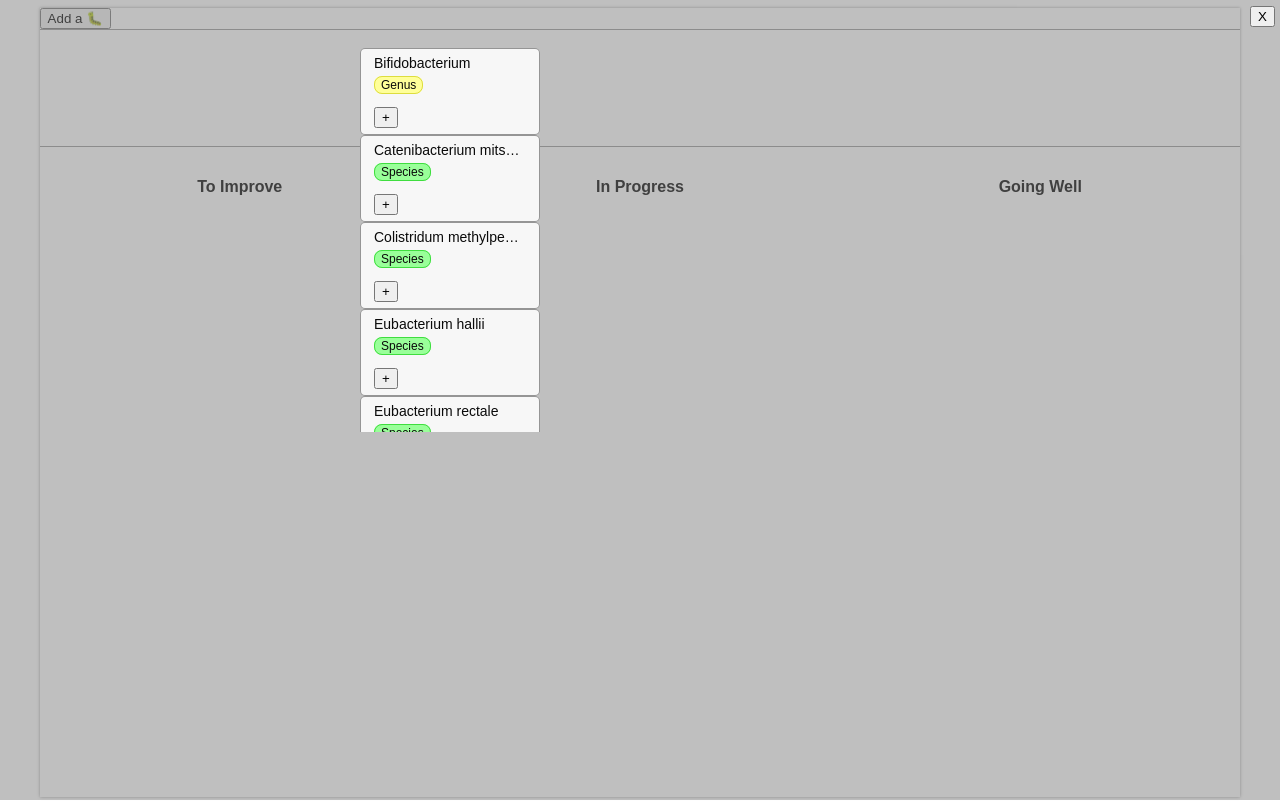
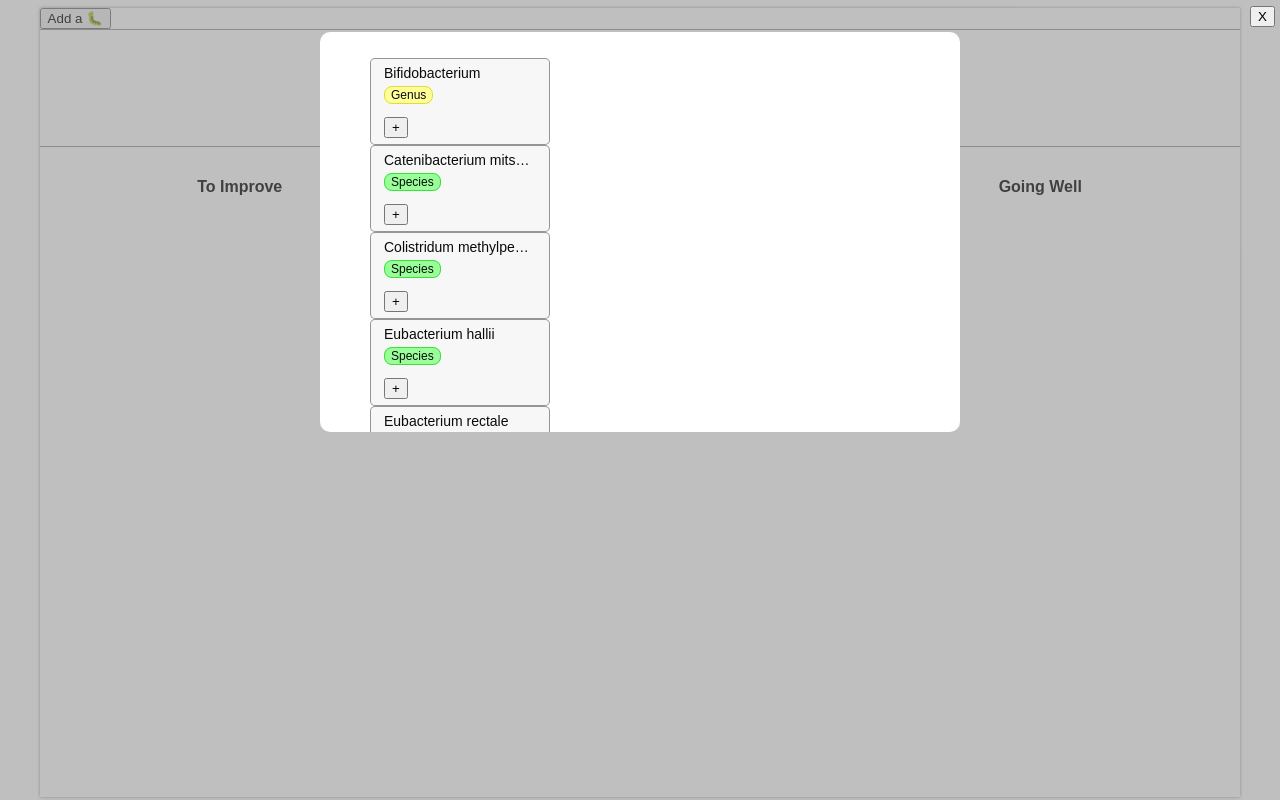
Before and after one commit to alex-j-garcia/probiotic-playbook, a React (Create React App) app: page / in a window 1280 px wide. Both pictures are taken after a click on the button "Add a 🐛". Built offline with nearby package versions, Linux system fonts and the light colour scheme; the HTML template or start-up script is replaced by a standard one.

Commit message:
Add modal styles

```diff
--- a/public/index.css
+++ b/public/index.css
@@ -83,3 +83,10 @@ button {
   background-color: hsl(0, 100%, 75%);
   box-shadow: inset 0 0 0 1px hsl(0, 100%, 55%);
 }
+
+.Modal {
+  padding: 10px;
+  border-radius: 10px;
+
+  background-color: white;
+}
```
